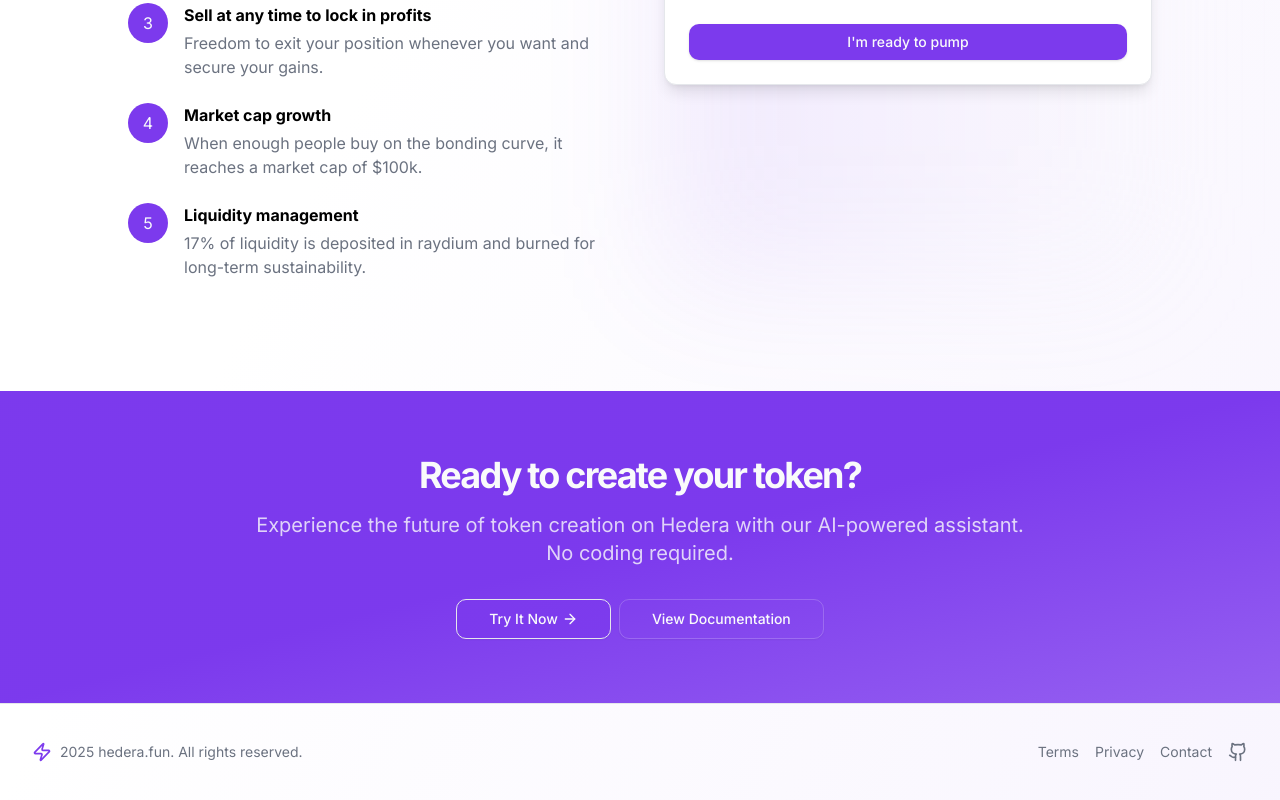
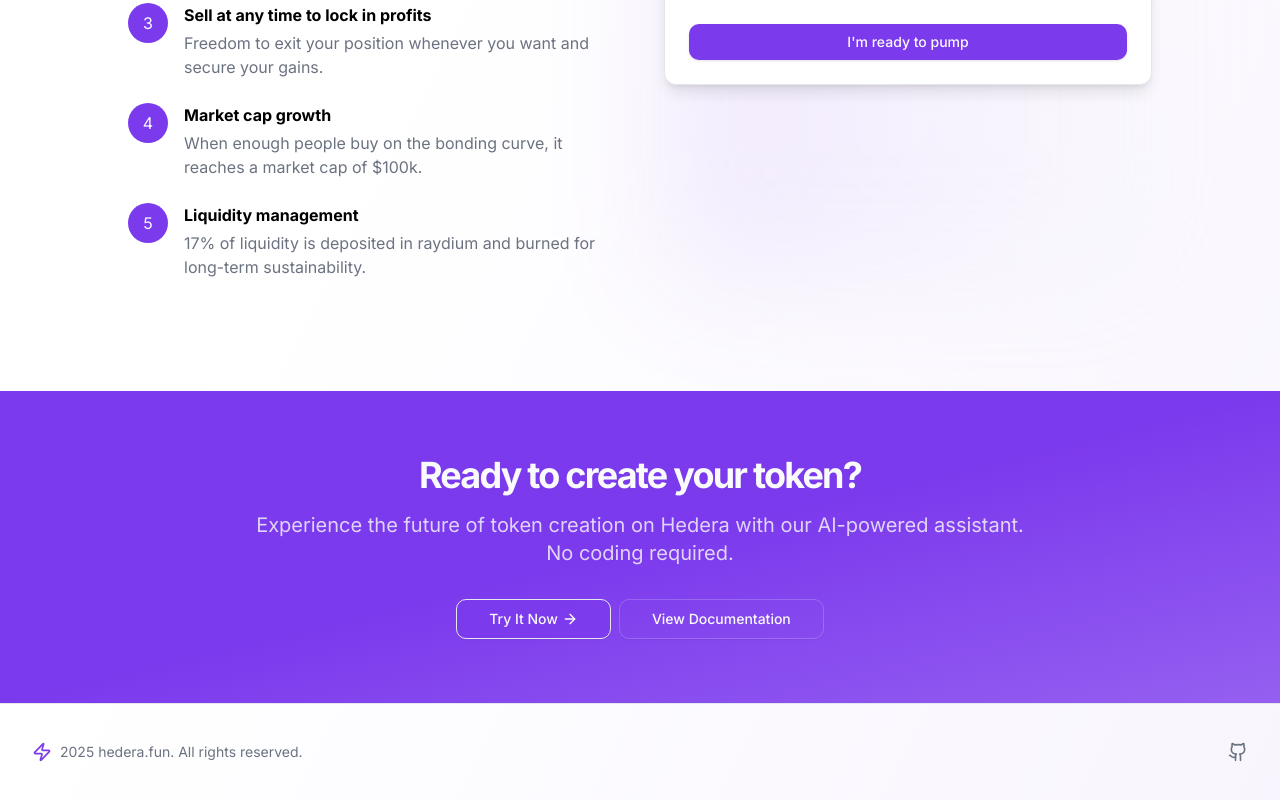
Before and after one commit to aeither/hederadotfun, a Next.js app: page / in a window 1280 px wide. Shown: the part 1727-2527 px from the top of the page. Built offline with nearby package versions, Linux system fonts and the light colour scheme; what wagmi would draw is missing.

Commit message:
add github link

```diff
--- a/app/page.tsx
+++ b/app/page.tsx
@@ -323,16 +323,7 @@ export default function Home() {
             </p>
           </div>
           <div className="flex items-center gap-4">
-            <Link href="#" className="text-sm text-muted-foreground hover:text-foreground">
-              Terms
-            </Link>
-            <Link href="#" className="text-sm text-muted-foreground hover:text-foreground">
-              Privacy
-            </Link>
-            <Link href="#" className="text-sm text-muted-foreground hover:text-foreground">
-              Contact
-            </Link>
-            <Link href="#" className="text-muted-foreground hover:text-foreground">
+            <Link href="https://github.com/aeither/hederadotfun" className="text-muted-foreground hover:text-foreground">
               <Github className="h-5 w-5" />
               <span className="sr-only">GitHub</span>
             </Link>
```
